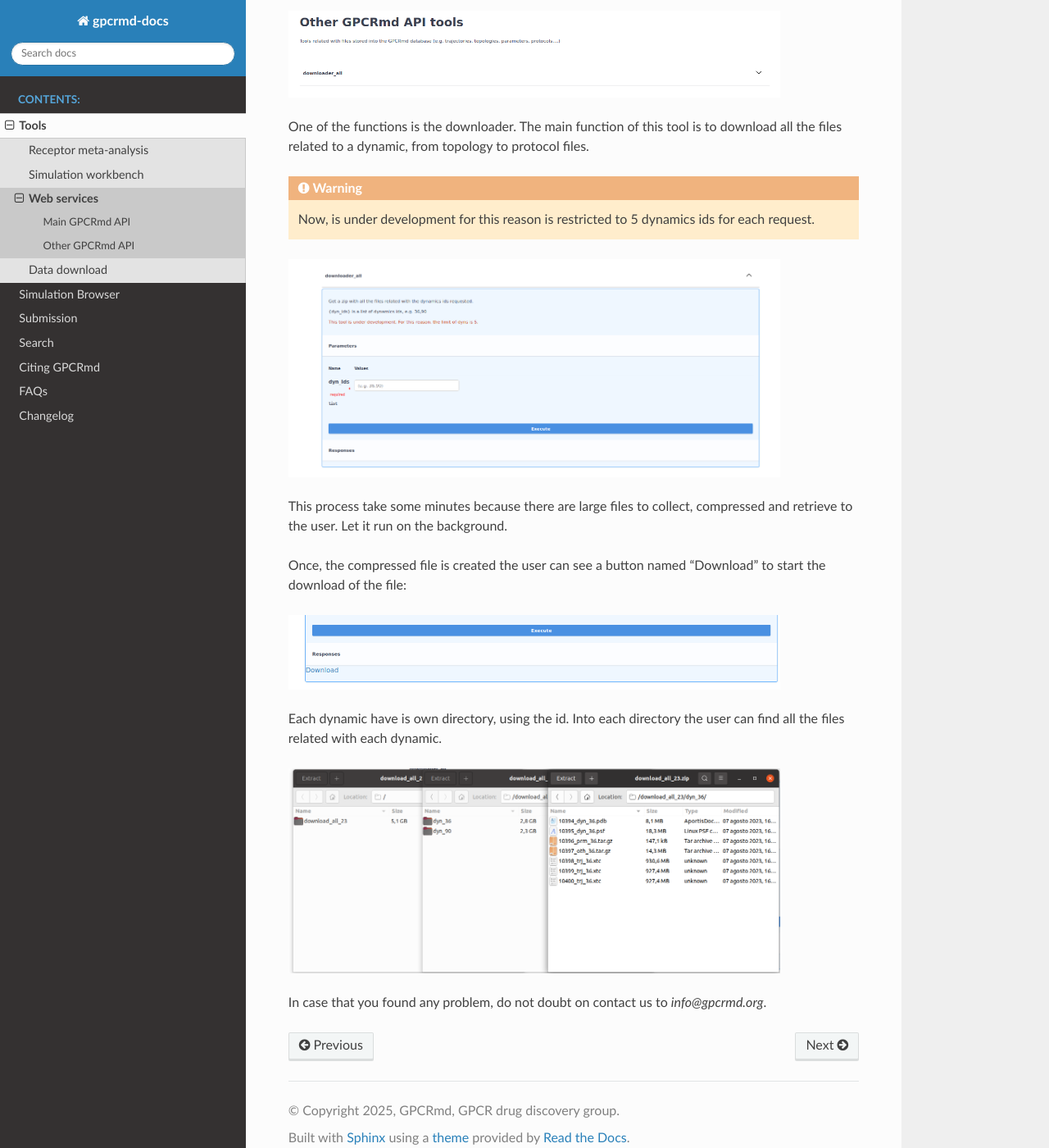
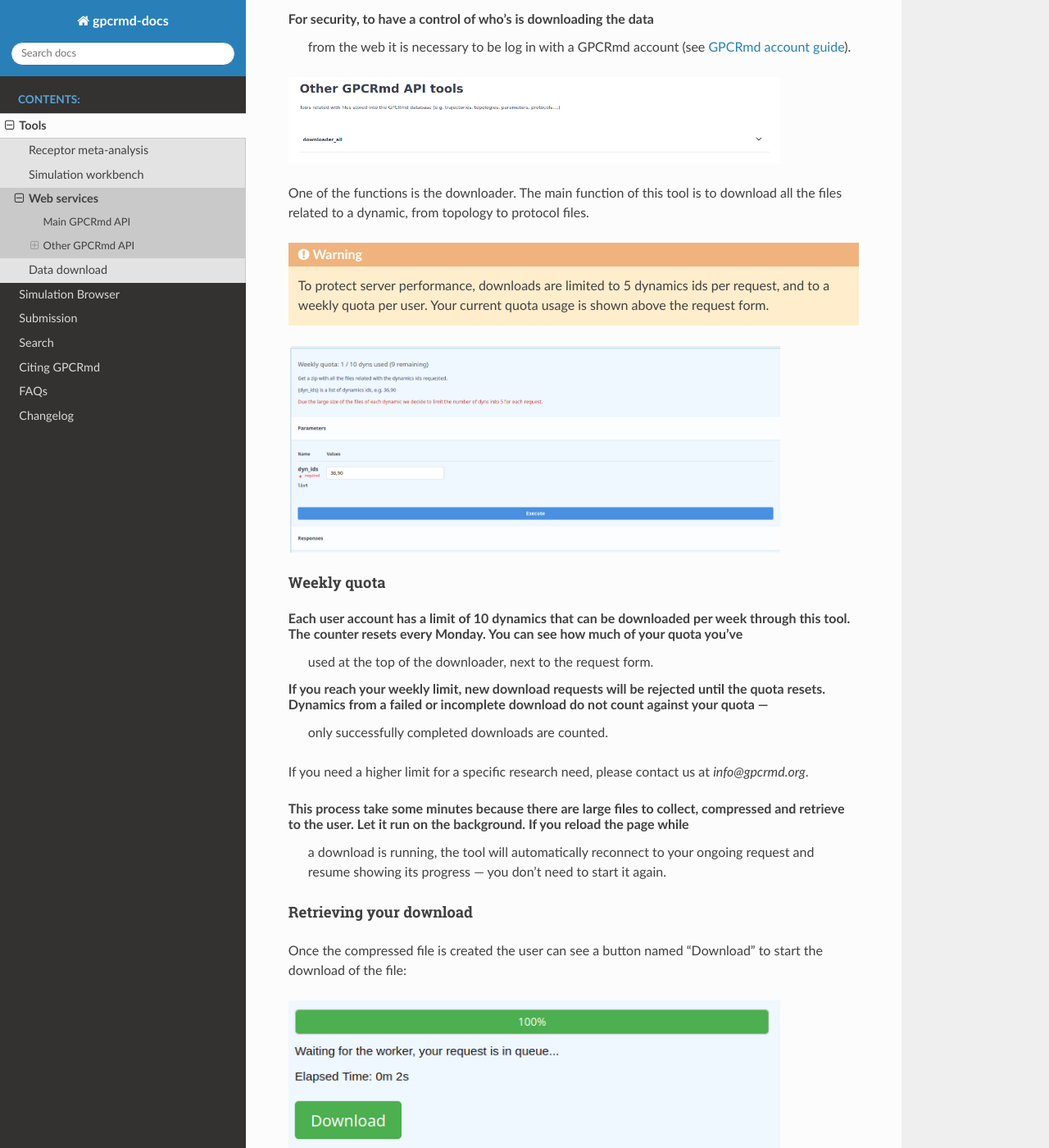
Before and after one commit to GPCRmd/gpcrmd-docs, a Sphinx documentation site: the page built from source/api.rst, in a window 1280 px wide and 1400 px high, scrolled down 4389 px. Shown: the whole window at 82% size. Built offline with Sphinx 7.4.7 and the Read the Docs theme 3.1.0, drawn with Linux system fonts in a browser that asks for light colours; some of the changed text lies outside the part shown.

```diff
--- a/source/api.rst
+++ b/source/api.rst
@@ -64,7 +64,13 @@ Once the response is recived, the user can see the json with all the information
 Other GPCRmd API
 ================
 
-This other part of the api is related with the files stored into GPCRmd. For security, to have a control of who's is downloading the data from the web it is necessary to be log in with a GPCRmd account (see `GPCRmd account guide <https://gpcrmd-docs.readthedocs.io/en/latest/accounts.html>`_).
+This other part of the api is related with the files stored into GPCRmd.
+
+API Downloader
+--------------
+
+For security, to have a control of who's is downloading the data
+  from the web it is necessary to be log in with a GPCRmd account (see `GPCRmd account guide <https://gpcrmd-docs.readthedocs.io/en/latest/accounts.html>`_).
 
 .. image:: _static/gpcrmd_othapi.png
   :width: 600
@@ -73,24 +79,46 @@ This other part of the api is related with the files stored into GPCRmd. For sec
 One of the functions is the downloader. The main function of this tool is to download all the files related to a dynamic, from topology to protocol files.
 
 .. warning::
-  Now, is under development for this reason is restricted to 5 dynamics ids for each request.
+  To protect server performance, downloads are limited to 5 dynamics ids per request, and to a weekly quota per user. Your current quota usage is shown above the request form.
 
 .. image:: _static/gpcrmd_othdown.png
   :width: 600
   :alt: GPCRmd other API downloader
 
-This process take some minutes because there are large files to collect, compressed and retrieve to the user. Let it run on the background.
+Weekly quota
+~~~~~~~~~~~~
 
-Once, the compressed file is created the user can see a button named "Download" to start the download of the file:
+Each user account has a limit of **10 dynamics that can be downloaded per week** through this tool. The counter resets every Monday. You can see how much of your quota you've
+  used at the top of the downloader, next to the request form.
+
+If you reach your weekly limit, new download requests will be rejected until the quota resets. Dynamics from a failed or incomplete download do not count against your quota —
+  only successfully completed downloads are counted.
+
+If you need a higher limit for a specific research need, please contact us at `info@gpcrmd.org`.
+
+This process take some minutes because there are large files to collect, compressed and retrieve to the user. Let it run on the background. If you reload the page while
+  a download is running, the tool will automatically reconnect to your ongoing request and resume showing its progress — you don't need to start it again.
+
+Retrieving your download
+~~~~~~~~~~~~~~~~~~~~~~~~
+
+Once the compressed file is created the user can see a button named "Download" to start the download of the file:
 
 .. image:: _static/gpcrmd_othdownlink.png
   :width: 600
   :alt: GPCRmd other API downloader link
 
-Each dynamic have is own directory, using the id. Into each directory the user can find all the files related with each dynamic.
+Each dynamic has its own directory, named after its id. Inside each directory you can find all the files related to that dynamic.
 
 .. image:: _static/gpcrmd_othdownzip.png
   :width: 600
   :alt: GPCRmd other API downloader zip
 
+Alongside the download link, a Log file button becomes available, listing every file included in your download and any dynamics that could not be added (for example,
+  if not yet published). It opens in a new tab so you can keep the download page open.
+
+.. image:: _static/gpcrmd_othdownlog.png
+  :width: 600
+  :alt: GPCRmd other API downloader log
+
 In case that you found any problem, do not doubt on contact us to `info@gpcrmd.org`.
```
Also changed, not shown: source/changelog.rst (+31 -2 lines), source/_static/gpcrmd_othdown.png, source/_static/gpcrmd_othdownlink.png, source/_static/gpcrmd_othdownlog.png (added), source/_static/gpcrmd_othdownzip.png.
